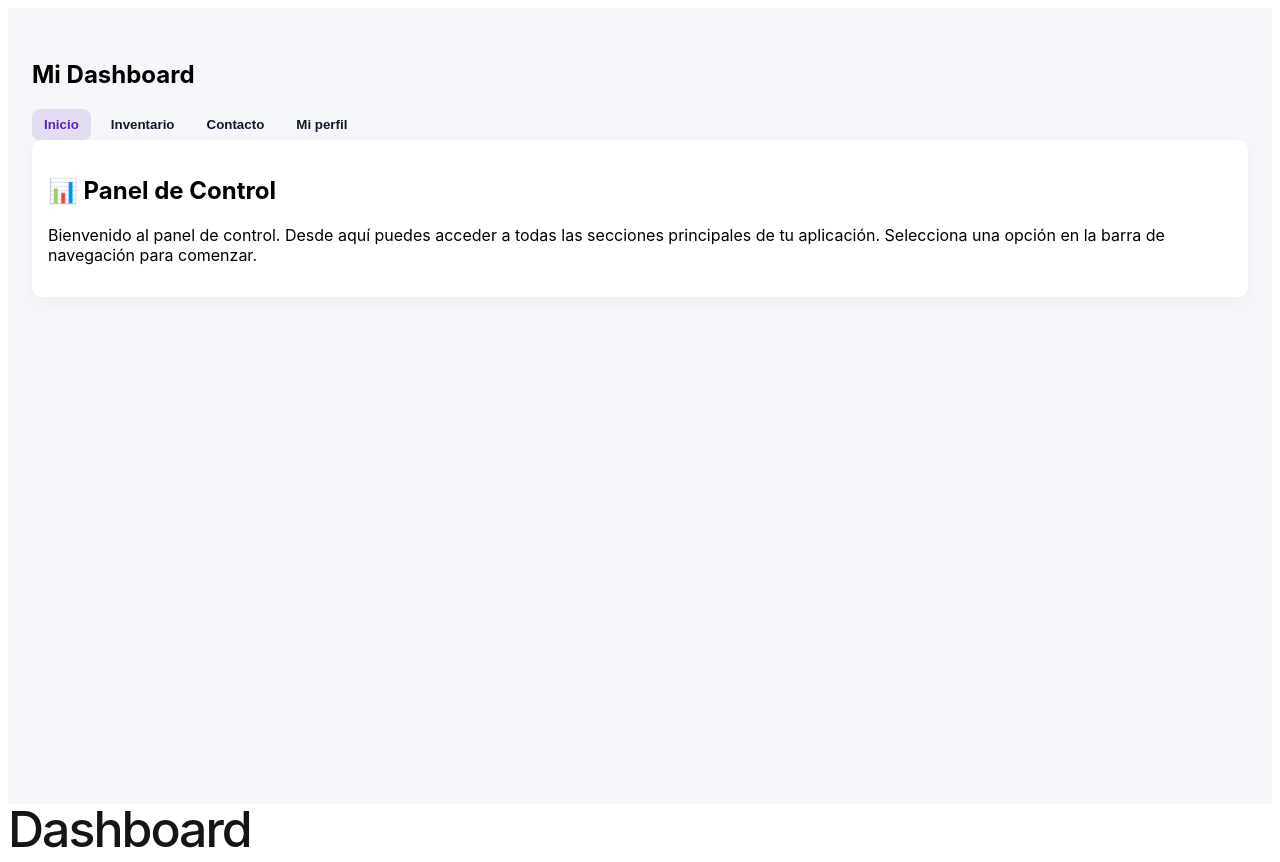
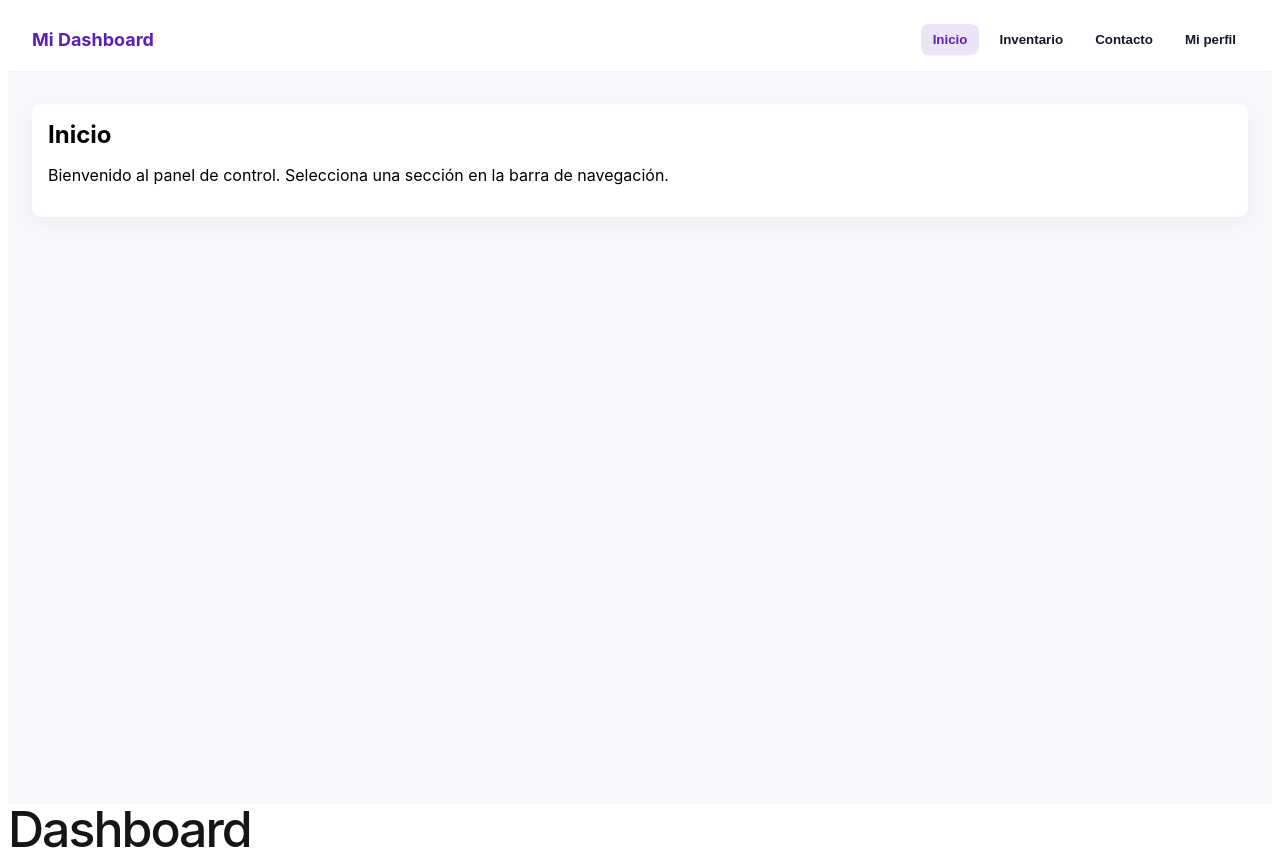
Before and after one commit to camil00liveros/App-Angular, an Angular app: page / in a window 1280 px wide. Built offline with nearby package versions, Linux system fonts and the light colour scheme.

Commit message:
Ajustes dashboard

```diff
--- a/src/app/modulos/dashboard.component.html
+++ b/src/app/modulos/dashboard.component.html
@@ -1,33 +1,80 @@
+<style>
+  :host {
+    --bg: #f6f7fb;
+    --primary: #5b21b6;
+    --muted: #6b7280;
+    font-family: Inter, system-ui, -apple-system, "Segoe UI", Roboto, Helvetica, Arial, sans-serif;
+    box-sizing: border-box;
+  }
+  * { box-sizing: inherit; }
+  nav.navbar {
+    display: flex;
+    justify-content: space-between;
+    align-items: center;
+    padding: 1rem 1.5rem;
+    background: white;
+    border-bottom: 1px solid rgba(0,0,0,0.06);
+    gap: 1rem;
+  }
+  .brand h1 { margin: 0; font-size: 1.125rem; color: var(--primary); }
+  .nav-buttons { display: flex; gap: 0.5rem; }
+  .nav-button {
+    background: transparent;
+    border: none;
+    padding: 0.5rem 0.75rem;
+    border-radius: 8px;
+    cursor: pointer;
+    color: #111827;
+    font-weight: 600;
+  }
+  .nav-button.active {
+    background: color-mix(in srgb, var(--primary) 12%, transparent);
+    box-shadow: 0 1px 0 rgba(0,0,0,0.03);
+    color: var(--primary);
+  }
+  .dashboard {
+    background: var(--bg);
+    min-height: calc(100vh - 68px);
+    padding: 2rem 1.5rem;
+  }
+  .grid { display: grid; gap: 1rem; grid-template-columns: repeat(auto-fit, minmax(240px, 1fr)); }
+  .card { background: white; border-radius: 10px; padding: 1rem; box-shadow: 0 6px 18px rgba(12,15,20,0.04); }
+  .card h2 { margin: 0 0 0.5rem 0; }
+  @media (max-width:600px){ nav.navbar{flex-direction:column;align-items:stretch;} .nav-buttons{justify-content:space-around;width:100%;} }
+</style>
 
-
+<nav class="navbar" role="navigation" aria-label="Main navigation">
+  <div class="brand">
+    <h1>Mi Dashboard</h1>
+  </div>
+  <div class="nav-buttons" role="tablist" aria-label="Dashboard sections">
+    <button class="nav-button" role="tab" (click)="setActive('inicio')" [class.active]="active() === 'inicio'">Inicio</button>
+    <button class="nav-button" role="tab" (click)="setActive('inventario')" [class.active]="active() === 'inventario'">Inventario</button>
+    <button class="nav-button" role="tab" (click)="setActive('contacto')" [class.active]="active() === 'contacto'">Contacto</button>
+    <button class="nav-button" role="tab" (click)="setActive('perfil')" [class.active]="active() === 'perfil'">Mi perfil</button>
+  </div>
+</nav>
 
 <main class="dashboard">
+  <div class="grid">
+    <section *ngIf="active() === 'inicio'" class="card">
+      <h2>Inicio</h2>
+      <p>Bienvenido al panel de control. Selecciona una sección en la barra de navegación.</p>
+    </section>
 
-    <app-navbar>
+    <section *ngIf="active() === 'inventario'" class="card">
+      <h2>Inventario</h2>
+      <p>Vista de inventario: aquí puedes listar productos, stock y gestionar entradas.</p>
+    </section>
 
-    </app-navbar>
+    <section *ngIf="active() === 'contacto'" class="card">
+      <h2>Contacto</h2>
+      <p>Información y formulario de contacto.</p>
+    </section>
 
-  <div class="grid">
-
-    <app-card *ngIf="active() === 'inicio'">
-      <h2>📊 Panel de Control</h2>
-      <p>Bienvenido al panel de control. Desde aquí puedes acceder a todas las secciones principales de tu aplicación. Selecciona una opción en la barra de navegación para comenzar.</p>
-    </app-card>
-
-     <app-card *ngIf="active() === 'inventario'">
-      <h2>⚙️ Ajustes y Preferencias</h2>
-      <p>Personaliza tu experiencia: configura notificaciones, cambia tu contraseña, selecciona tu idioma preferido y otras opciones de seguridad.</p>
-    </app-card>
-
-    <app-card *ngIf="active() === 'contacto'">
-      <h2>⚙️ Ajustes y Preferencias</h2>
-      <p>Personaliza tu experiencia: configura notificaciones, cambia tu contraseña, selecciona tu idioma preferido y otras opciones de seguridad.</p>
-    </app-card>
-
-     <app-card *ngIf="active() === 'perfil'">
-      <h2>⚙️ Ajustes y Preferencias</h2>
-      <p>Personaliza tu experiencia: configura notificaciones, cambia tu contraseña, selecciona tu idioma preferido y otras opciones de seguridad.</p>
-    </app-card>
-
-    </div>
+    <section *ngIf="active() === 'perfil'" class="card">
+      <h2>Mi perfil</h2>
+      <p>Tu información de usuario y ajustes personales.</p>
+    </section>
+  </div>
 </main>
--- a/src/app/modulos/dashboard.component.ts
+++ b/src/app/modulos/dashboard.component.ts
@@ -1,12 +1,11 @@
 import { Component, signal } from '@angular/core';
 import { NgIf } from '@angular/common';
-import { CardComponent } from '../componentes/card.component';
-import { NavbarComponent } from '../modulos/navbar.component';
+
 
 @Component({
   selector: 'app-dashboard',
   standalone: true,
-  imports: [NgIf, CardComponent, NavbarComponent],
+  imports: [NgIf],
   templateUrl: './dashboard.component.html',
   styleUrls: ['./dashboard.component.css'],
 })
--- a/src/app/modulos/navbar.component.css
+++ /dev/null
@@ -1,15 +0,0 @@
-.nav-buttons { display: flex; gap: 0.5rem; }
-.nav-button {
-  background: transparent;
-  border: none;
-  padding: 0.5rem 0.75rem;
-  border-radius: 8px;
-  cursor: pointer;
-  color: #111827;
-  font-weight: 600;
-}
-.nav-button.active {
-  background: color-mix(in srgb, var(--primary) 12%, transparent);
-  box-shadow: 0 1px 0 rgba(0,0,0,0.03);
-  color: var(--primary);
-}
--- a/src/app/modulos/navbar.component.html
+++ /dev/null
@@ -1,11 +0,0 @@
-<nav class="navbar" role="navigation" aria-label="Main navigation">
-  <div class="brand">
-    <h1>Mi Dashboard</h1>
-  </div>
-  <div class="nav-buttons" role="tablist" aria-label="Dashboard sections">
-    <button class="nav-button" role="tab" (click)="setActive('inicio')" [class.active]="active() === 'inicio'">Inicio</button>
-    <button class="nav-button" role="tab" (click)="setActive('inventario')" [class.active]="active() === 'inventario'">Inventario</button>
-    <button class="nav-button" role="tab" (click)="setActive('contacto')" [class.active]="active() === 'contacto'">Contacto</button>
-    <button class="nav-button" role="tab" (click)="setActive('perfil')" [class.active]="active() === 'perfil'">Mi perfil</button>
-  </div>
-</nav>
--- a/src/app/modulos/navbar.component.ts
+++ /dev/null
@@ -1,19 +0,0 @@
-import { Component, signal } from '@angular/core';
-import { NgIf } from '@angular/common';
-
-@Component({
-  selector: 'app-navbar',
-  standalone: true,
-  templateUrl: './navbar.component.html',
-  styleUrls: ['./navbar.component.css'],
-})
-
-
-
-
-
-export class NavbarComponent {
-  protected readonly active = signal('inicio');
-  protected setActive(view: string) { this.active.set(view); }
-  protected activeValue() { return this.active(); }
-}
```
